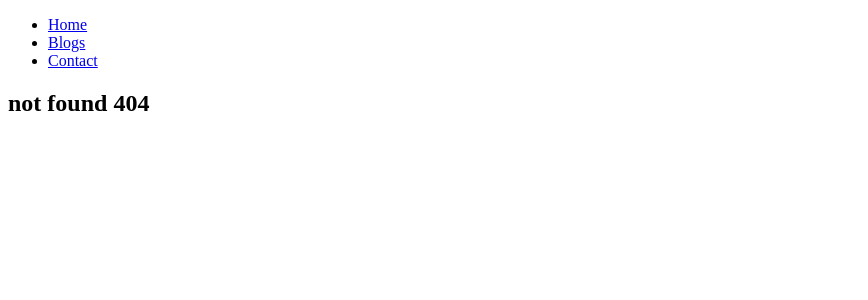
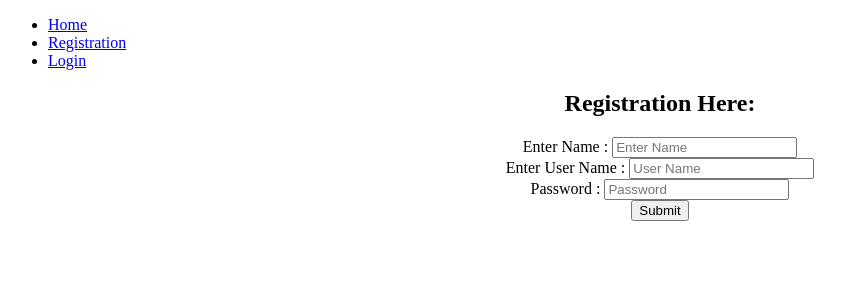
Before and after one commit to anurag-vns/abcd, a React (Create React App) app: page /registration in a window 1280 px wide. Before the commit this address had no page. Shown: the top 300 px of the page, without its empty margins (0-868 px from the left). Built offline with nearby package versions, Linux system fonts and the light colour scheme.

Commit message:
Create pages using routes
home page
registration page
login page

```diff
--- a/src/App.js
+++ b/src/App.js
@@ -1,22 +1,34 @@
-import { Routes, Route } from 'react-router-dom';
-import Home from './Home';
-import Blogs from './Blogs';
-import Contact from './Contact';
-import NoPage from './NoPage';
-import Layout from './Layout';
+import { Routes, Route, Link, Outlet } from "react-router-dom";
+import Login from "./pages/Login";
+import Home from "./pages/Home";
+import Registration from "./pages/Registration";
 
 function App() {
   return (
+    <>
+      <nav>
+        <ul>
+          <li>
+            <Link to="./">Home</Link>
+          </li>
 
-    <Routes>
-      <Route path="/" element={<Layout />}>
-        <Route index element={<Home />}></Route>
-        <Route path="blogs" element={<Blogs />}></Route>
-        <Route path="contact" element={<Contact />}></Route>
-        <Route path="*" element={<NoPage />}></Route>
-      </Route>
-    </Routes>
+          <li>
+            <Link to="/registration">Registration</Link>
+          </li>
 
+          <li>
+            <Link to="/login">Login</Link>
+          </li>
+        </ul>
+      </nav>
+      <Outlet/>
+
+      <Routes>
+        <Route path="/" element={<Home />} ></Route>
+        <Route path="/registration" element={<Registration />} ></Route>
+        <Route path="/login" element={<Login />} ></Route>
+      </Routes>
+    </>
 
   );
 }
--- /dev/null
+++ b/src/pages/Home.js
@@ -0,0 +1,9 @@
+import React from "react";
+
+function Home(){
+    return(
+        <h2>hello</h2>
+    );
+
+}
+export default Home;
--- /dev/null
+++ b/src/pages/Login.js
@@ -0,0 +1,21 @@
+import React from "react";
+
+function Login() {
+    return (
+
+        <div>
+            <center>
+            <h1>Login Here</h1>
+            <ul>
+                <nav>
+                    <input type="text"  placeholder="Enter user name" /><br/>
+                    <input type="password" placeholder="Password" /><br/><br/>
+                    <button type="submit">Login</button>
+                </nav>
+            </ul>
+            </center>
+        </div>
+    );
+
+}
+export default Login;
--- /dev/null
+++ b/src/pages/Registration.js
@@ -0,0 +1,29 @@
+import React from "react";
+
+function Registration() {
+    return (
+        <div>
+            <center>
+
+                <nav>
+                    <ul>
+                        <h1>Registration Here:</h1>
+                        <label>Enter Name :{"   "}</label>
+                        <input type="text" placeholder="Enter Name" /><br />
+
+                        <label>Enter User Name :{"   "}</label>
+                        <input type="text" placeholder="User Name" /><br />
+
+                        <label>Password :{"   "}</label>
+                        <input type="password" placeholder="Password" /><br />
+
+                        <button type="button">Submit</button>
+                    </ul>
+                </nav>
+
+            </center>
+        </div>
+    );
+}
+
+export default Registration;
```
